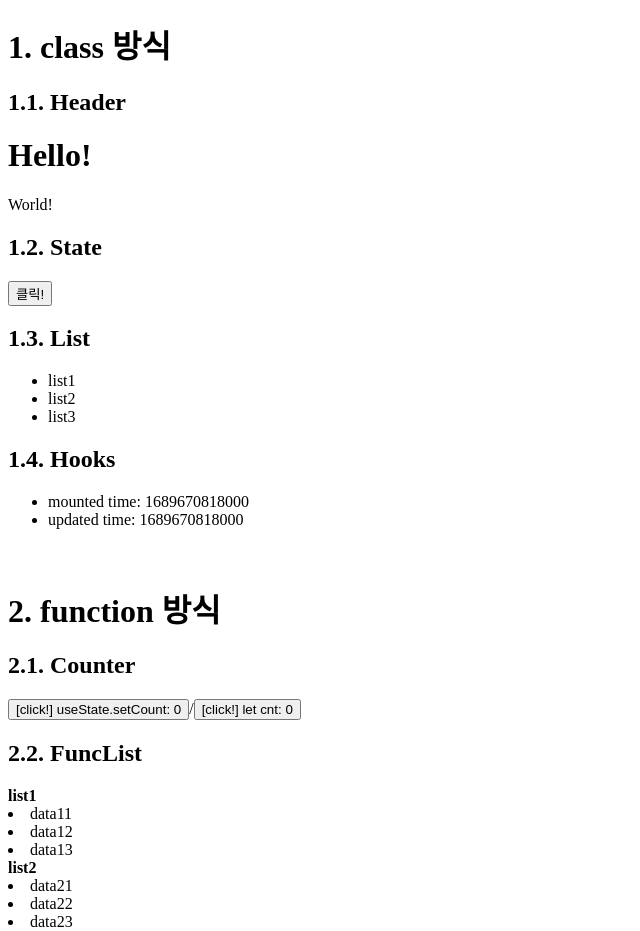
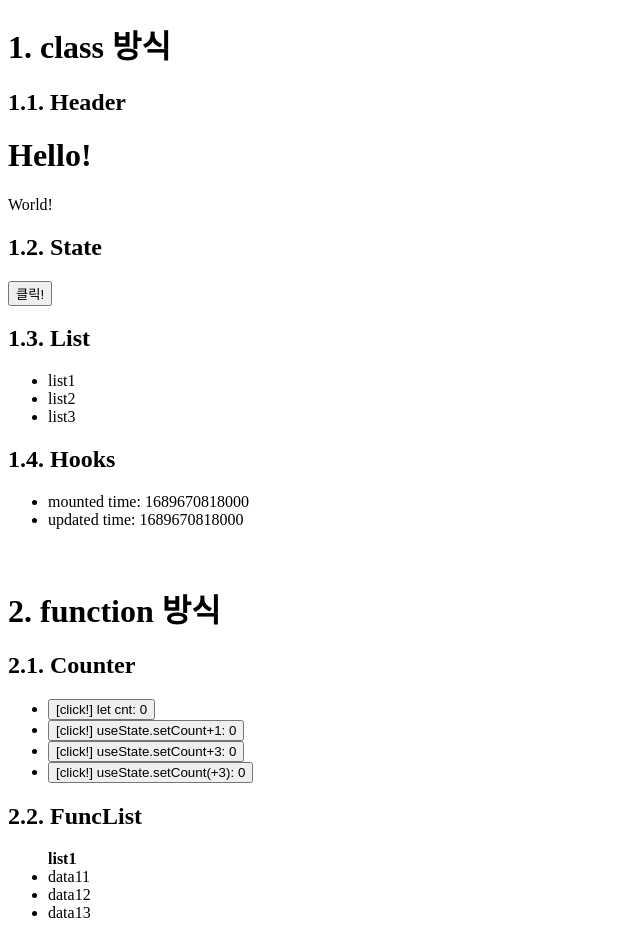
Before and after one commit to seodaeya/react-web-starter, a React (Create React App) app: page / in a window 1280 px wide. Shown: the top 931 px of the page, without its empty margins (0-640 px from the left). Built offline with nearby package versions, Linux system fonts and the light colour scheme.

Commit message:
counter 예제 추가 및 list key 수정

```diff
--- a/src/components/Counter.js
+++ b/src/components/Counter.js
@@ -3,6 +3,7 @@ import {useState} from "react";
 /**
  * 함수형 state 사용방법을 배운다.
  * useState와 지역변수의 카운트 방법의 차이를 알아본다.
+ * Q) setCount(count+1)를 click event에서 3번 호출한다면? count+1x3? ▶ snapshot(https://react.dev/learn/state-as-a-snapshot)
  *
  * @returns {JSX.Element}
  * @constructor
@@ -18,14 +19,31 @@ export default function Counter() {
     }*/
 
     return (
-        <>
-            <button onClick={() => {
-                setCount(count + 1);
-            }}>[click!] useState.setCount: {count}</button>
-            /
-            <button onClick={/*fnCount*/() => {
-                cnt++;
-            }}>[click!] let cnt: {cnt}</button>
-        </>
+        <ul>
+            <li>
+                <button onClick={/*fnCount*/() => {
+                    cnt++;
+                }}>[click!] let cnt: {cnt}</button>
+            </li>
+            <li>
+                <button onClick={() => {
+                    setCount(count + 1);
+                }}>[click!] useState.setCount+1: {count}</button>
+            </li>
+            <li>
+                <button onClick={() => {
+                    setCount(count + 1); // 0 + 1 = 1
+                    setCount(count + 1); // 1 + 1 = 2?
+                    setCount(count + 1); // 2 + 1 = 3?
+                }}>[click!] useState.setCount+3: {count}</button>
+            </li>
+            <li>
+                <button onClick={() => {
+                    setCount(count => count + 1); // 0 + 1 = 1
+                    setCount(count => count + 1); // 1 + 1 = 2?
+                    setCount(count => count + 1); // 2 + 1 = 3?
+                }}>[click!] useState.setCount(+3): {count}</button>
+            </li>
+        </ul>
     )
 }
--- a/src/components/FuncList.js
+++ b/src/components/FuncList.js
@@ -1,11 +1,11 @@
 function List({ seq, div, list }) {
     return (
-        <div>
+        <ul key={seq}>
             <b>{div}</b>
             { list.map(data =>
                 <li key={data}>{data}</li>
             ) }
-        </div>
+        </ul>
     );
 }
 
@@ -22,7 +22,7 @@ export default function FuncList({ pList }) {
     return (
         <div>
             { pList.map(data =>
-                <List {...data} key={data.seq} />
+                <List {...data} />
             ) }
         </div>
     );
```
